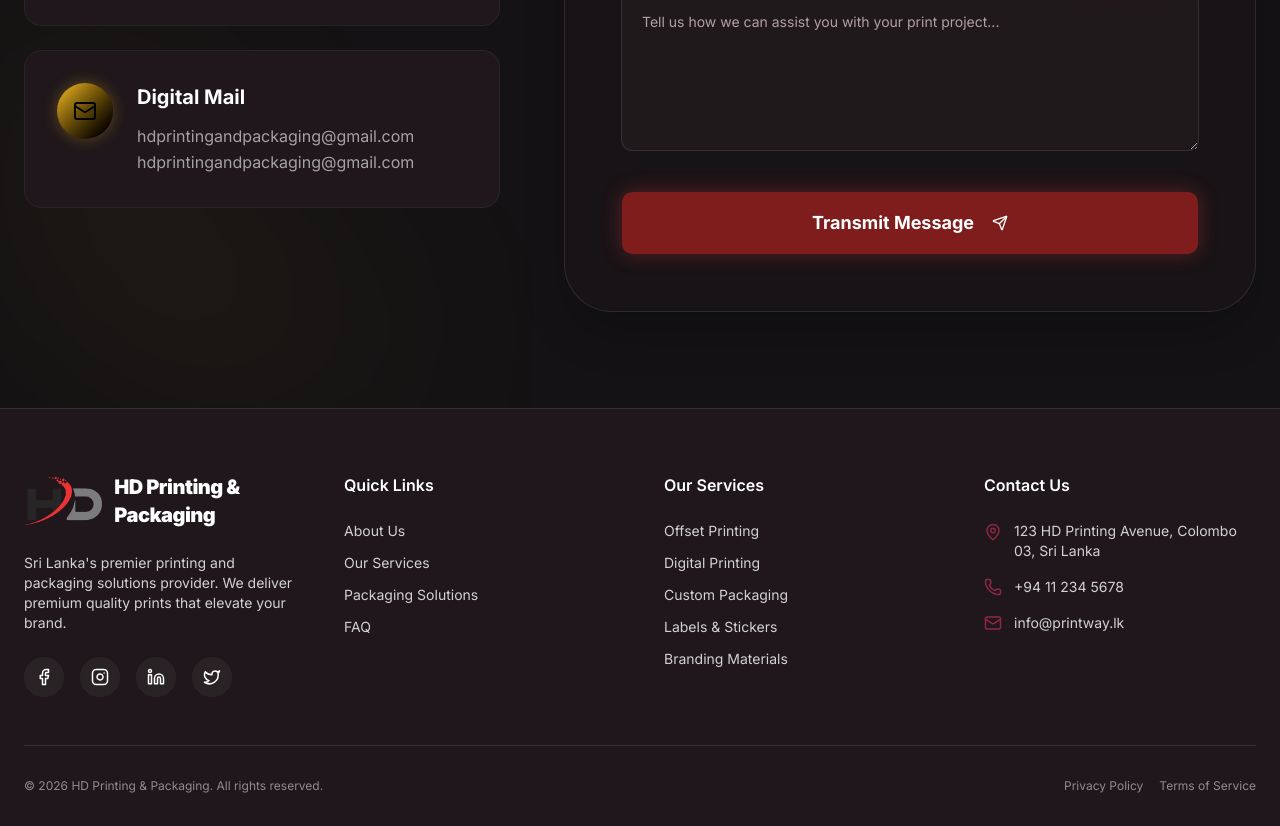
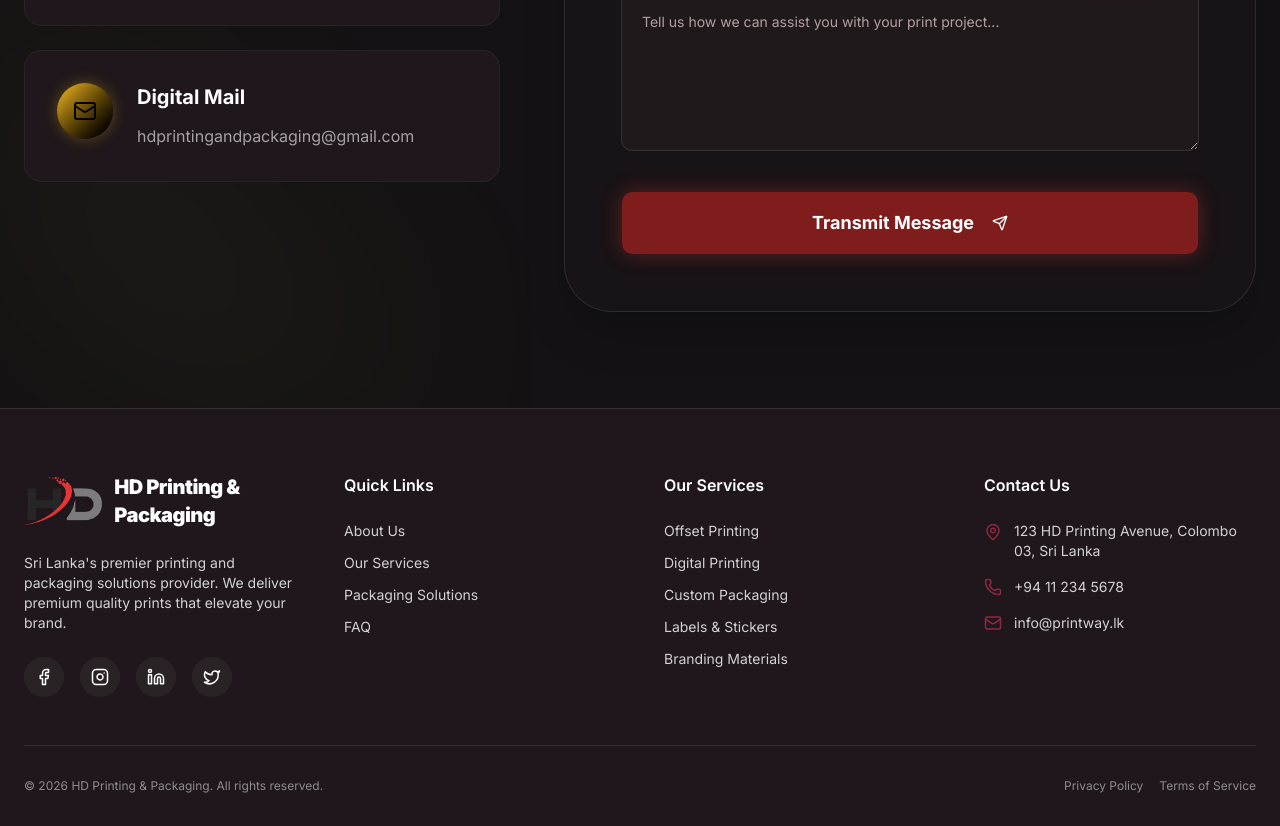
Before and after one commit to Onellaa/printway-clone, a Next.js app: page /contact in a window 1280 px wide. Shown: the part 980-1806 px from the top of the page. Built offline with nearby package versions, Linux system fonts and the light colour scheme; no server answers.

Commit message:
update email

```diff
--- a/src/app/contact/page.tsx
+++ b/src/app/contact/page.tsx
@@ -110,7 +110,7 @@ export default function ContactPage() {
                   <br />
                   Palenwatta,
                   <br />
-                 Pannipitiya.
+                  Pannipitiya.
                 </p>
               </div>
             </motion.div>
@@ -151,8 +151,6 @@ export default function ContactPage() {
                   Digital Mail
                 </h3>
                 <p className="text-white/60 leading-relaxed group-hover:text-white/80 transition-colors">
-                  hdprintingandpackaging@gmail.com
-                  <br />
                   hdprintingandpackaging@gmail.com
                 </p>
               </div>
@@ -274,7 +272,8 @@ export default function ContactPage() {
                     <div className="flex items-center justify-center gap-2 text-red-300">
                       <AlertCircle className="h-5 w-5" />
                       <p className="text-sm font-semibold">
-                        {state.message || "Something went wrong while sending your message."}
+                        {state.message ||
+                          "Something went wrong while sending your message."}
                       </p>
                     </div>
                   </motion.div>
```
